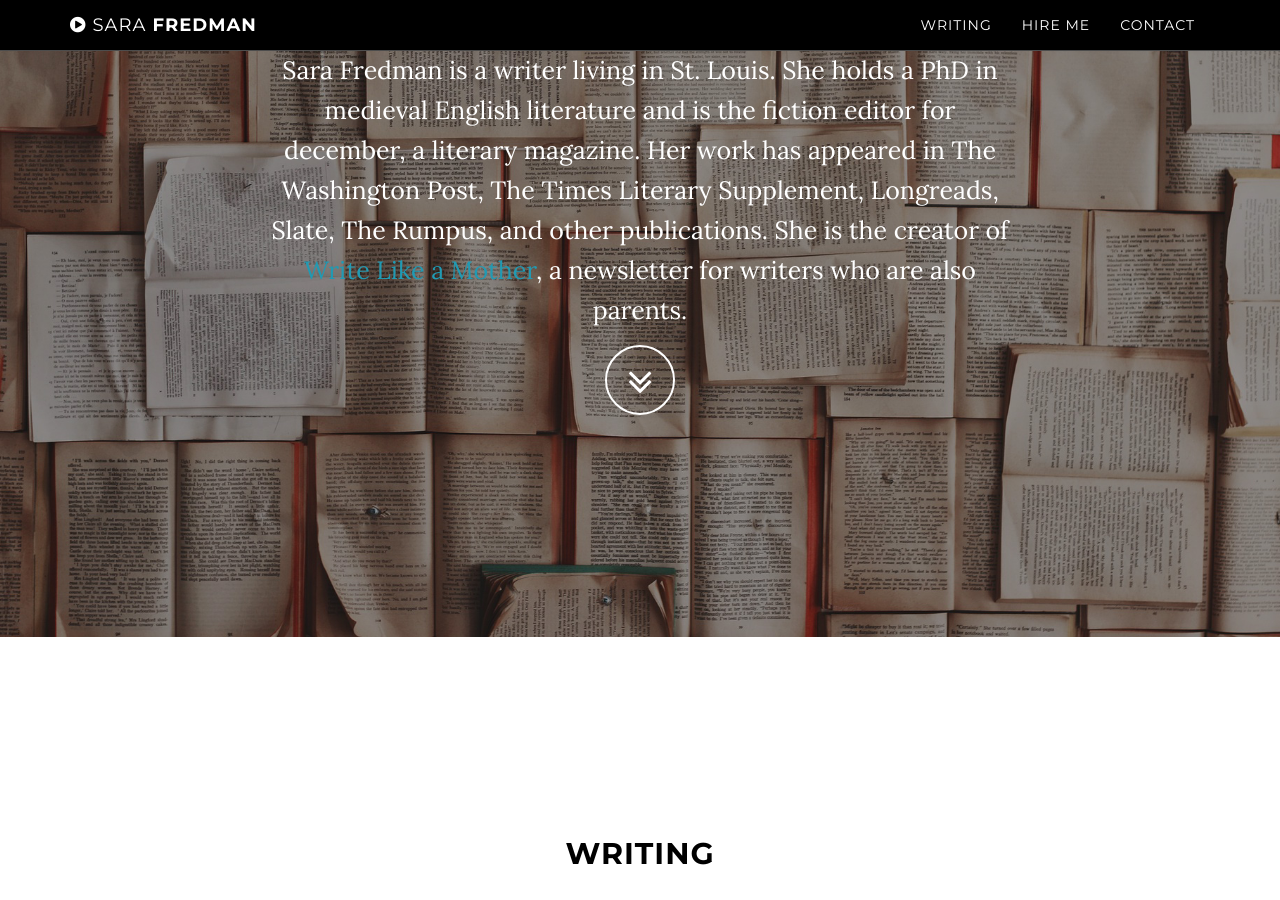
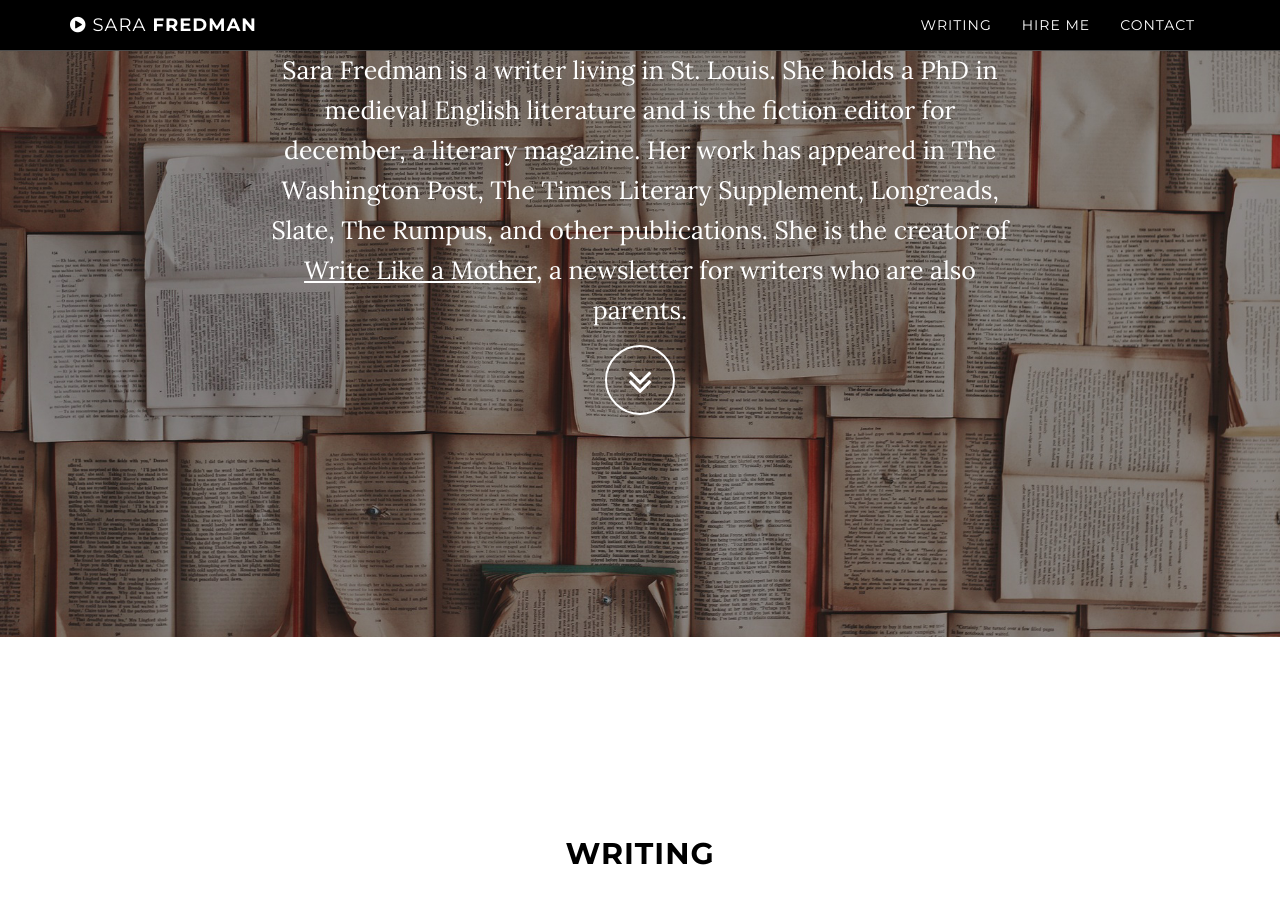
Before and after one commit to sarafredman/sarafredman.github.io, a Jekyll site: the page built from index.html, in a window 1280 px wide and 900 px high, scrolled down 263 px. Built offline with Jekyll 4.4.1, drawn with Linux system fonts in a browser that asks for light colours.

Commit message:
Update grayscale.css

```diff
--- a/_includes/css/grayscale.css
+++ b/_includes/css/grayscale.css
@@ -160,8 +160,8 @@ a:focus {
 }
 
 .intro .intro-text a {
-    color: "#ffffff";
-    text-decoration: "underline";
+    color: #ffffff;
+    text-decoration: underline;
 }
 
 
```
